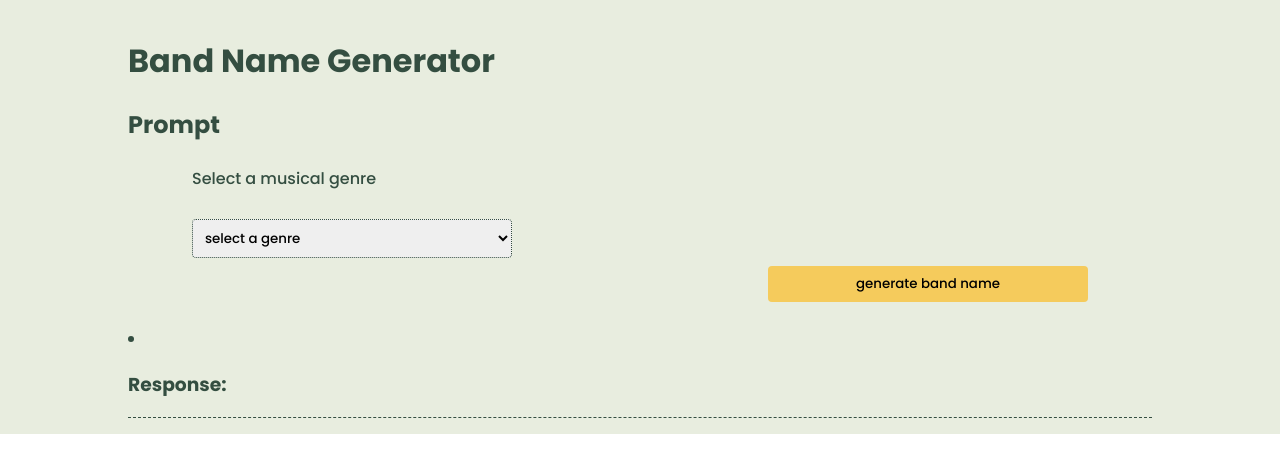
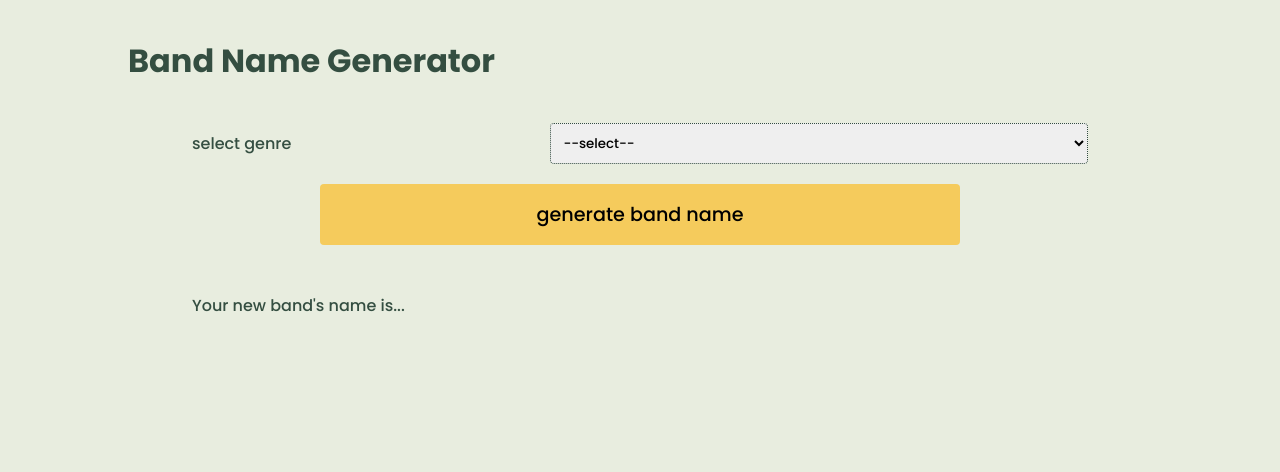
Before and after one commit to stuartkaija/band-name-generator, a React (Create React App) app in the folder client/: page / in a window 1280 px wide. Shown: the top 472 px of the page. Built offline with nearby package versions, Linux system fonts and the light colour scheme.

Commit message:
styling updated

```diff
--- a/client/src/App.jsx
+++ b/client/src/App.jsx
@@ -28,12 +28,6 @@ function App() {
 			.catch(error => console.log(`error: ${error}`))
     }
 
-	// useEffect(() => {
-	// 	console.log(genre);
-	// 	// check if genre is empty string
-	// 	// change error state
-	// }, [genre])
-
 	return (
 		<main className="App">
 			<h1>Band Name Generator</h1>
--- a/client/src/App.scss
+++ b/client/src/App.scss
@@ -4,7 +4,8 @@
 .App {
 	display: flex;
 	flex-direction: column;
-	justify-content: center;
+	// justify-content: center;
+	height: 100%;
 	background-color: $color-light2;
 	padding: 1rem;
 	transition: padding 1s ease-in-out;
--- a/client/src/components/Form/Form.jsx
+++ b/client/src/components/Form/Form.jsx
@@ -7,36 +7,20 @@ export default function Form({handleSubmit, error}) {
     const genres = ['rock','punk','hip-hop','soul','funk','easy listening','pop','jazz']
 
     return (
-        <section className='form-section'>
-            <h2 className='form-section__title'>Prompt</h2>
+        <section>
             <form className='form' name='promptForm' id='promptForm' onSubmit={handleSubmit}>
-                <label className='form__label' htmlFor="genre">Select a musical genre</label>
-                <p className={error ? 'form__error' : 'form__error--hidden'} id='input-desc'>please select a genre!</p>
-
+                <div className='form__select-section'>
+                    <label className='form__label' htmlFor="genre">select genre</label>
                     <select className='form__select' name="genre" id="genre">
-                    <option value="">select a genre</option>
+                        <option  value="">--select--</option>
                         {genres.map((genre) => {
                             return (
                                 <option key={uniqid()} value={genre}>{genre}</option>
                                 )
                             })}
                     </select>
-
-                {/* <select className='form__select' name="model" id="model" defaultValue="text-curie-001">
-                    <option value="text-davinci-002">text-davinci-002</option>
-                    <option value="text-curie-001">text-curie-001</option>
-                    <option value="text-babbage-001">text-babbage-001</option>
-                    <option value="text-ada-001">text-ada-001</option>
-                </select> */}
-                {/* <label className='form__label' htmlFor="prompt">Enter prompt:</label>
-                <textarea
-                    className={error ? 'form__textarea form__textarea--error' : 'form__textarea'}
-                    name="prompt"
-                    id="prompt"
-                    placeholder='e.g. Write a poem about a dog who loves swimming and playing fetch'
-                    aria-describedby='input-desc'
-                ></textarea>
-                <p className={error ? 'form__error' : 'form__error--hidden'} id='input-desc'>please type a descriptive prompt for the AI!</p> */}
+                </div>
+                <p className={error ? 'form__error' : 'form__error--hidden'} id='input-desc'>please select a genre!</p>
                 <button className='form__button' type='submit' form='promptForm'>generate band name</button>
             </form>
         </section>
--- a/client/src/components/Form/Form.scss
+++ b/client/src/components/Form/Form.scss
@@ -1,12 +1,5 @@
 @use '../../styles/partials/variables' as *;
 @use '../../styles/partials/mixins' as *;
-
-.form-section {
-
-    &__title {
-        margin: 0rem;
-    }
-}
 
 .form {
     display: flex;
@@ -17,16 +10,9 @@
         margin: 1rem 4rem;
     }
 
-    &__instructions {
-        margin: 0.5rem 0rem;
-
-        &--span {
-            font-style: italic;
-        }
-
-        &--link:visited {
-            color: inherit;
-        }
+    &__select-section {
+        display: flex;
+        justify-content: space-between;
     }
 
     &__label {
@@ -37,38 +23,16 @@
         font-family: 'Poppins';
         border: 0.01rem dotted $color-dark1;
         border-radius: 0.25rem;
-        width: 100%;
-        padding: 0.5rem;
+        width: 60%;
+        padding: 0rem 0.5rem;
         transition: width 1s ease-in-out;
 
         @include tablet {
-            width: 20rem;
             transition: width 1s ease-in-out;
         }
 
         &:focus {
             outline: 0.1rem dashed $color-dark1;
-        }
-    }
-
-    &__textarea {
-        resize: none;
-        font-family: 'Poppins';
-        height: 4rem;
-        border: 0.01rem dotted $color-dark1;
-        border-radius: 0.25rem;
-        padding: 0.5rem;
-
-        &:focus {
-            outline: 0.1rem dashed $color-dark1;
-        }
-
-        &::placeholder {
-            color: $color-light1;
-        }
-
-        &--error {
-            border: 1px solid $color-error;
         }
     }
 
@@ -85,6 +49,34 @@
     }
 
     &__button {
-        @include button;
+        font-family: 'Poppins';
+        font-size: larger;
+        background-color: $color-accent1;
+        border: none;
+        border-radius: 0.25rem;
+        padding: 1rem 0rem;
+        margin: 0.5rem 0rem;
+        width: 100%;
+        transition: background-color 0.1s, width 1s ease-in-out;
+        margin-left: auto;
+
+        @include tablet {
+            width: 40rem;
+            transition: width 1s ease-in-out;
+            margin: 0rem auto;
+        }
+
+        &:hover {
+            background-color: $color-accent2;
+        }
+
+        &:active {
+            background-color: $color-dark1;
+            transition: background-color 0.1s;
+        }
+
+        &:focus {
+            outline: 0.1rem dashed $color-dark1;
+        }
     }
 }
--- a/client/src/components/Response/Response.jsx
+++ b/client/src/components/Response/Response.jsx
@@ -1,13 +1,11 @@
 import React from 'react';
 import './Response.scss';
 
-export default function Response({model, prompt, completion}) {
+export default function Response({ completion }) {
     return (
-        <li className='response'>
-            <div className='response__container'>
-                <h3>Response: </h3>
-                <p className='response__text'>{completion}</p>
-            </div>
-        </li>
+        <div className='response'>
+            <p className='response__text'>Your new band's name is...</p>
+            <p className='response__completion'>{ completion }</p>
+        </div>
     )
 }
--- a/client/src/components/Response/Response.scss
+++ b/client/src/components/Response/Response.scss
@@ -2,26 +2,18 @@
 @use '../../styles/partials/mixins' as *;
 
 .response {
-    border-bottom: 1px dashed $color-dark1;
+    display: flex;
+    flex-direction: column;
 
-    &__title {
-        margin: 1rem 2rem 0rem 0rem;
-    }
-
-    &__container {
-        display: flex;
-        flex-direction: column;
-
-        @include tablet {
-            flex-direction: row;
-            justify-content: space-between;
-        }
+    @include tablet {
+        margin: 1rem 4rem;
     }
 
     &__text {
+        font-size: 1rem;
+    }
 
-        @include tablet {
-            padding-left: 1rem;
-        }
+    &__completion {
+        font-size: 2rem;
     }
 }
--- a/client/src/components/ResponseList/ResponseList.jsx
+++ b/client/src/components/ResponseList/ResponseList.jsx
@@ -3,7 +3,7 @@ import Response from '../Response/Response';
 import uniqid from 'uniqid';
 import './ResponseList.scss';
 
-export default function ResponseList({completions}) {
+export default function ResponseList({ completions }) {
     return (
         <section className='responses'>
             <h2 className='responses__title'>Responses</h2>
@@ -12,8 +12,6 @@ export default function ResponseList({completions}) {
                     return (
                         <Response
                             key={uniqid()}
-                            model={completion.model}
-                            prompt={completion.prompt}
                             completion={completion.completion}
                         />
                     )
--- a/client/src/global.scss
+++ b/client/src/global.scss
@@ -5,14 +5,23 @@
   box-sizing: border-box;
 }
 
+html {
+  height: 100vh;
+}
+
 body {
   margin: 0;
+  height: 100%;
   font-family: 'Poppins', -apple-system, BlinkMacSystemFont, 'Segoe UI', 'Roboto', 'Oxygen',
     'Ubuntu', 'Cantarell', 'Fira Sans', 'Droid Sans', 'Helvetica Neue',
     sans-serif;
   -webkit-font-smoothing: antialiased;
   -moz-osx-font-smoothing: grayscale;
   color: $color-dark1;
+}
+
+#root {
+  height: 100%;
 }
 
 code {
--- a/client/src/styles/partials/_mixins.scss
+++ b/client/src/styles/partials/_mixins.scss
@@ -11,34 +11,3 @@
         @content;
     }
 }
-
-@mixin button {
-    font-family: 'Poppins';
-    background-color: $color-accent1;
-    border: none;
-    border-radius: 0.25rem;
-    padding: 0.5rem 0rem;
-    margin: 0.5rem 0rem;
-    width: 100%;
-    transition: background-color 0.1s, width 1s ease-in-out;
-    margin-left: auto;
-
-    @include tablet {
-        width: 20rem;
-        transition: width 1s ease-in-out;
-        margin-left: auto;
-    }
-
-    &:hover {
-        background-color: $color-accent2;
-    }
-
-    &:active {
-        background-color: $color-dark1;
-        transition: background-color 0.1s;
-    }
-
-    &:focus {
-        outline: 0.1rem dashed $color-dark1;
-    }
-}
```
Lines whose indentation alone changed are shown as unchanged.
